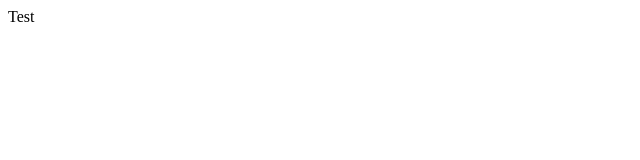
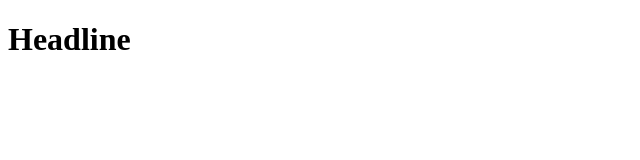
Before and after one commit to BoesesGenie/branches, a plain HTML site: page public/index.html in a window 1280 px wide. Shown: the whole page, without its empty margins (0-640 px from the left). Drawn offline with Linux system fonts and the light colour scheme.

Commit message:
headline

```diff
--- a/public/index.html
+++ b/public/index.html
@@ -5,6 +5,8 @@
     <title>Title</title>
 </head>
 <body>
-<header>Test</header>
+<header>
+    <h1>Headline</h1>
+</header>
 </body>
 </html>
```
